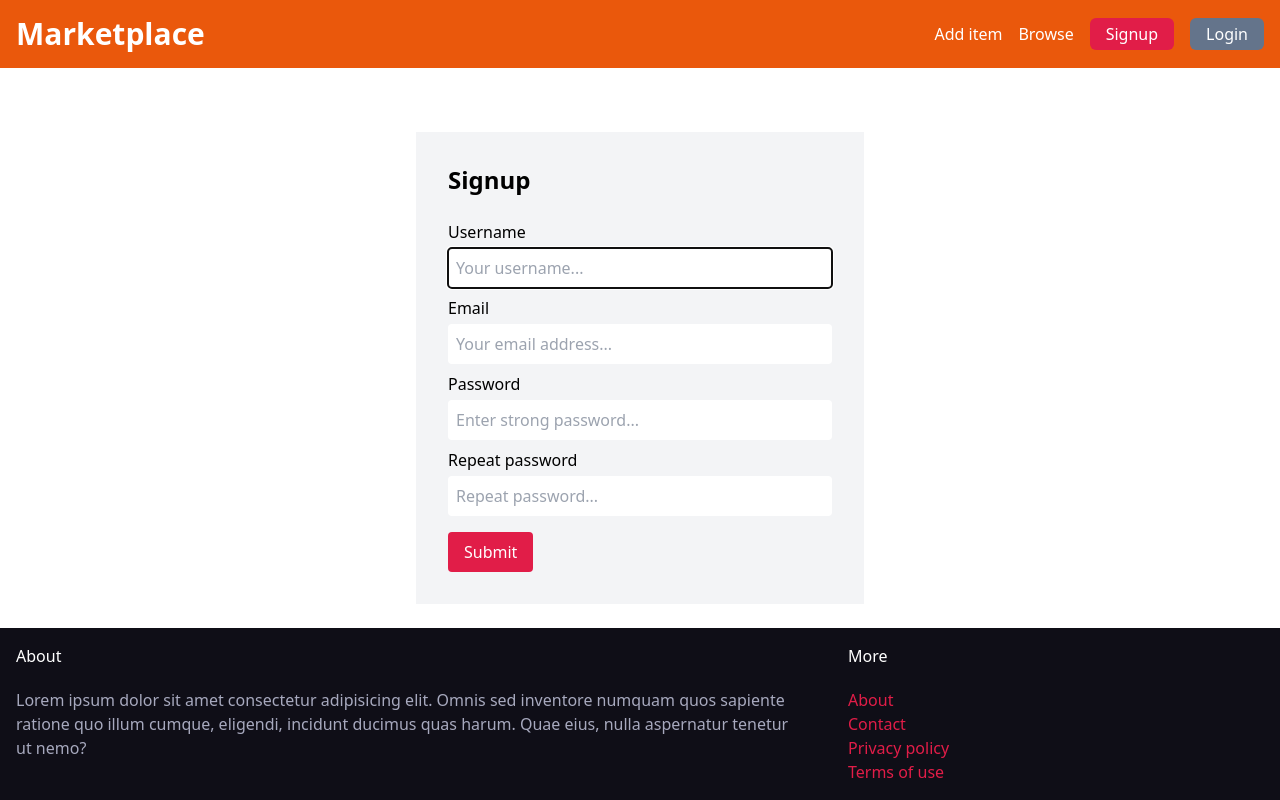
After one commit to yves-ganza/Online-Marketplace, a Django app: page /signup in a window 1280 px wide. The commit adds this page. Run offline with Django 5.2, Linux system fonts and the light colour scheme; some libraries are stand-ins or nearby versions.

Commit message:
Implement user signup

```diff
--- /dev/null
+++ b/marketplace/core/forms.py
@@ -0,0 +1,29 @@
+from django import forms
+from django.contrib.auth.forms import UserCreationForm
+from django.contrib.auth.models import User
+
+
+class SignupForm(UserCreationForm):
+    class Meta:
+        model = User
+        fields = ('username', 'email', 'password1', 'password2')
+
+    username = forms.CharField(widget=forms.TextInput(attrs={
+        'placeholder': 'Your username...',
+        'class': 'p-2 w-full rounded'
+    }))
+
+    email = forms.CharField(widget=forms.EmailInput(attrs={
+        'placeholder': 'Your email address...',
+        'class': 'p-2 w-full rounded'
+    }))
+
+    password1 = forms.CharField(widget=forms.PasswordInput(attrs={
+        'placeholder': 'Enter strong password...',
+        'class': 'p-2 w-full rounded'
+    }))
+
+    password2 = forms.CharField(widget=forms.PasswordInput(attrs={
+        'placeholder': 'Repeat password...',
+        'class': 'p-2 w-full rounded'
+    }))
--- a/marketplace/core/templates/core/base.html
+++ b/marketplace/core/templates/core/base.html
@@ -13,7 +13,7 @@
         <div class="flex space-x-4 items-center text-white">
             <a href="#" class="hover:underline">Add item</a>
             <a href="#" class="hover:underline">Browse</a>
-            <a href="#" class="bg-rose-600 px-4 py-1 rounded-md hover:scale-105">Signup</a>
+            <a href="{% url 'core:signup' %}" class="bg-rose-600 px-4 py-1 rounded-md hover:scale-105">Signup</a>
             <a href="#" class="bg-slate-500 px-4 py-1 rounded-md hover:scale-105">Login</a>
         </div>
     </nav>
@@ -34,7 +34,7 @@
             <h3 class="text-white mb-5">More</h3>
             <ul class="text-rose-600">
                 <li><a href="#" class="hover:text-rose-900">About</a></li>
-                <li><a href="{% url 'contact' %}" class="hover:text-rose-900">Contact</a></li>
+                <li><a href="{% url 'core:contact' %}" class="hover:text-rose-900">Contact</a></li>
                 <li><a href="#" class="hover:text-rose-900">Privacy policy</a></li>
                 <li><a href="#" class="hover:text-rose-900">Terms of use</a></li>
             </ul>
--- /dev/null
+++ b/marketplace/core/templates/core/signup.html
@@ -0,0 +1,39 @@
+{% extends 'core/base.html' %}
+
+{% block title %} Signup {% endblock %}
+
+{% block content %}
+<div class="bg-gray-100 max-w-md mx-auto mt-12 w-full p-8">
+    <form action="/signup" method="post">
+        {% csrf_token %}
+
+        <h2 class="text-2xl font-semibold mb-6">Signup</h2>
+        <div class="mb-2">
+            <label for="username" class="block mb-1 font-medium">Username</label>
+            {{ form.username }}
+        </div>
+        <div class="mb-2">
+            <label for="email" class="block mb-1 font-medium">Email</label>
+            {{ form.email }}
+        </div>
+        <div class="mb-2">
+            <label for="password1" class="block mb-1 font-medium">Password</label>
+            {{ form.password1 }}
+        </div>
+        <div class="mb-2">
+            <label for="password2" class="block mb-1 font-medium">Repeat password</label>
+            {{ form.password2 }}
+        </div>
+        {% if form.errors or form.non_field_errors %}
+            <div class="mb-3 p-4 bd-red-100 rounded">
+                {%for field in form %}
+                    {{ field.errors }}
+                {% endfor %}
+                {{ form.non_field_errors }}
+            </div>
+        {% endif %}
+        <button class="bg-rose-600 px-4 py-2 mt-2 rounded text-white text-center">Submit</button>
+
+    </form>
+</div>
+{% endblock %}
--- /dev/null
+++ b/marketplace/core/urls.py
@@ -0,0 +1,11 @@
+from django.urls import path
+
+from . import views
+
+app_name = 'core'
+
+urlpatterns = [
+    path('', views.index, name='index'),
+    path('contact', views.contact, name='contact'),
+    path('signup', views.signup, name='signup')
+]
--- a/marketplace/core/views.py
+++ b/marketplace/core/views.py
@@ -1,6 +1,7 @@
-from django.shortcuts import render
+from django.shortcuts import render, redirect
 
 from item.models import Category, Item
+from .forms import SignupForm
 
 def index(request):
     categories = Category.objects.all()
@@ -13,3 +14,17 @@ def index(request):
 
 def contact(request):
     return render(request, 'core/contact.html')
+
+def signup(request):
+    if request.method == 'POST':
+        form = SignupForm(request.POST)
+
+        if form.is_valid():
+            form.save()
+            return redirect('/login')
+    else:
+        form = SignupForm()
+
+    return render(request, 'core/signup.html', {
+        'form': form
+    })
--- a/marketplace/marketplace/urls.py
+++ b/marketplace/marketplace/urls.py
@@ -22,8 +22,7 @@ from django.conf.urls.static import static
 from core.views import index, contact
 
 urlpatterns = [
-    path('', index, name='index'),
+    path('', include('core.urls')),
     path('items/', include('item.urls')),
-    path('contact/', contact, name='contact'),
     path('admin/', admin.site.urls),
 ] + static(settings.MEDIA_URL, document_root=settings.MEDIA_ROOT)
```
